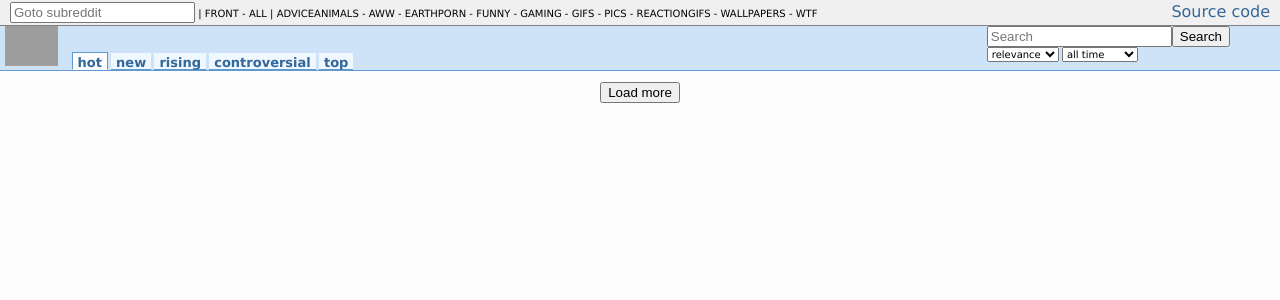
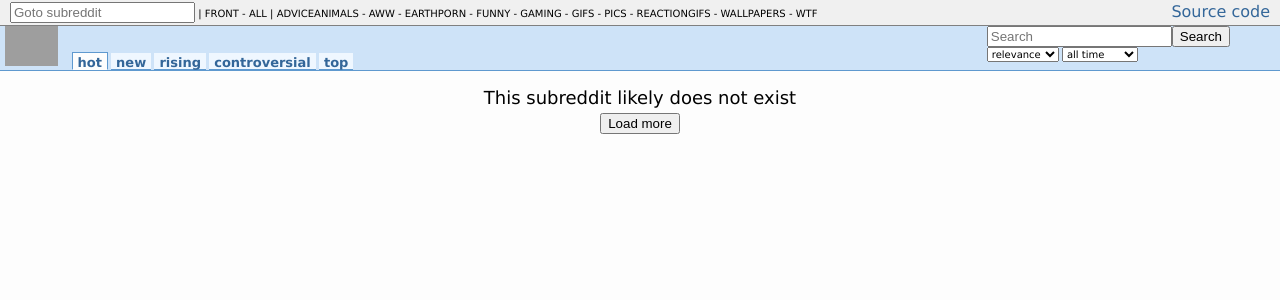
Before and after one commit to Cinqcent5/RedditViewer, a Django app: page / in a window 1280 px wide. Shown: the top 300 px of the page. Run offline with Django 3.2, Linux system fonts and the light colour scheme; some libraries are stand-ins or nearby versions; grey boxes are pictures that could not be loaded.

Commit message:
Gives notification if subreddit doesn't exist

```diff
--- a/picviewer/static/picviewer/css/styles.css
+++ b/picviewer/static/picviewer/css/styles.css
@@ -205,6 +205,7 @@ a.imageLink {
 	display: none;
 }
 #endNotification {
+	padding: 5px;
 	display: none;
 	font-size: large;
 }
--- a/picviewer/static/picviewer/js/main.js
+++ b/picviewer/static/picviewer/js/main.js
@@ -91,6 +91,10 @@ function stateChangeHandlers() {
         $("#loadingGif").hide();
         if (this.status == 200) {
             parseJSON(this.responseText);
+        } else if (this.status == 0) {
+            currentState.pendingRequest = false;
+            document.getElementById("endNotification").innerHTML = "This subreddit likely does not exist";
+            $("#endNotification").show();
         } else {
             alert("Connection Error\nStatus code: " + this.status + "\n" + this.responseText);
             currentState.pendingRequest = false;
@@ -159,16 +163,16 @@ function parseJSON(responseText) {
                 imageLinkNode.appendChild(imageNode);
 
                 //Overlays
-                var voteNode  =document.createElement("span");
-                voteNode.setAttribute("class","voteCount");
-                voteNode.innerHTML=data.score+" pts";
+                var voteNode = document.createElement("span");
+                voteNode.setAttribute("class", "voteCount");
+                voteNode.innerHTML = data.score + " pts";
 
-                var commentNode  =document.createElement("span");
-                commentNode.setAttribute("class","commentCount");
-                commentNode.innerHTML=data.num_comments+" comments";
+                var commentNode = document.createElement("span");
+                commentNode.setAttribute("class", "commentCount");
+                commentNode.innerHTML = data.num_comments + " comments";
 
-                var countContainer=document.createElement("div");
-                countContainer.setAttribute("class","countContainer");
+                var countContainer = document.createElement("div");
+                countContainer.setAttribute("class", "countContainer");
                 countContainer.appendChild(voteNode);
                 countContainer.appendChild(commentNode);
 
--- a/picviewer/templates/picviewer/index.html
+++ b/picviewer/templates/picviewer/index.html
@@ -106,13 +106,14 @@
 		</div>
 
 		<div class="centerWrapper">
+			<div id='endNotification'>
+				There are no more links
+			</div>
 			<button id="loadMoreButton" onclick='sendRequest("{{subreddit}}")'>
 				Load more
 			</button>
 			<img src="{% static 'picviewer/media/loading.gif' %}" id='loadingGif' alt='Loading...'>
-			<p id='endNotification'>
-				There are no more links
-			</p>
+
 		</div>
 	</body>
 
```
